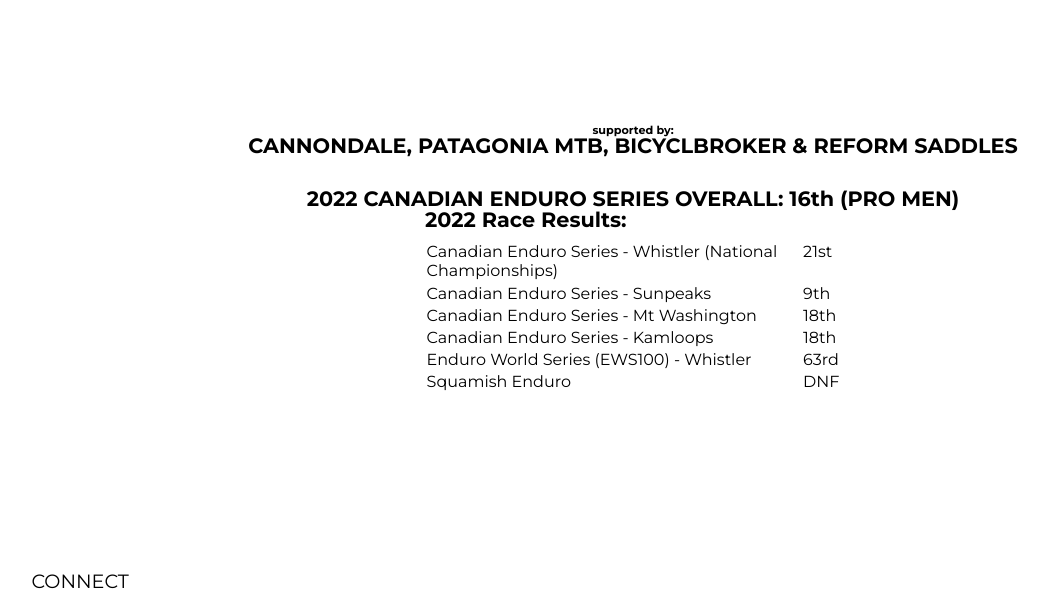
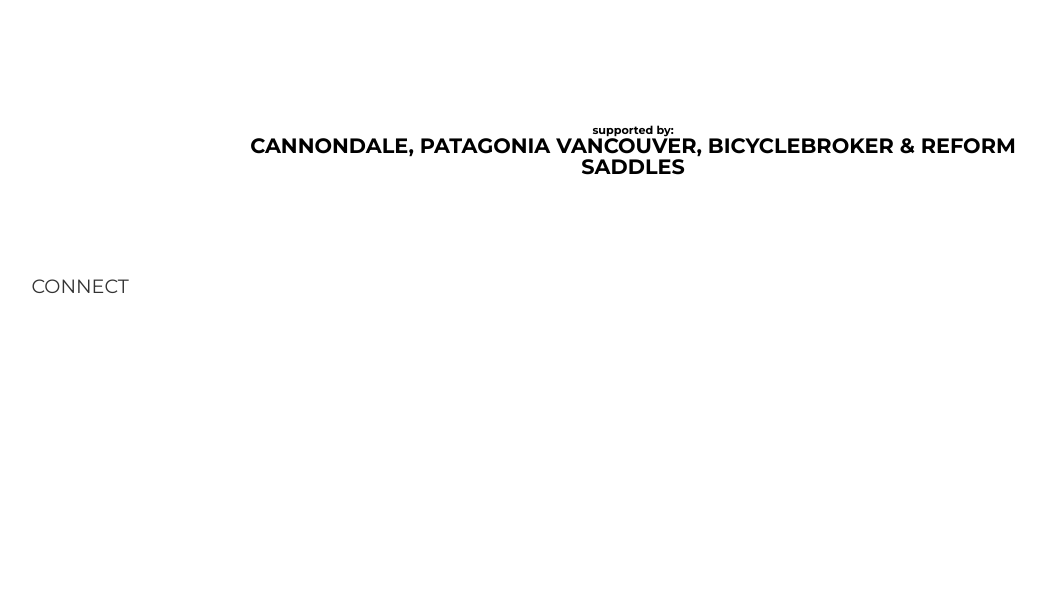
Before and after one commit to alecsuriyuth/alecsuriyuth.github.io, a plain HTML site: page cycling.html in a window 1280 px wide. Shown: the part 829-1439 px from the top of the page, without its empty margins (7-1056 px from the left). After the commit the page ends 1144 px from the top, so only its background shows below. Drawn offline with Linux system fonts and the light colour scheme.

Commit message:
Update cycling.html
Removed out of date results.

```diff
--- a/cycling.html
+++ b/cycling.html
@@ -35,51 +35,53 @@
 
             <div class="sponsors">
             <h4>supported by:</h4>
-                <h3><a href="https://www.cannondale.com/en-ca">CANNONDALE</a>, <a href="https://www.patagonia.ca/shop/mountain-biking">PATAGONIA MTB</a>, <a href="https://bicyclebroker.ca/">BICYCLBROKER</a> & <a href="https://www.reformsaddle.com/">REFORM SADDLES</a></h3>
+                <h3><a href="https://www.cannondale.com/en-ca">CANNONDALE</a>, <a href="https://www.patagonia.ca/shop/mountain-biking">PATAGONIA VANCOUVER</a>, <a href="https://bicyclebroker.ca/">BICYCLEBROKER</a> & <a href="https://www.reformsaddle.com/">REFORM SADDLES</a></h3>
             <div class="sep"></div> <!-- division -->
+
+                <!--
             <h3>2022 CANADIAN ENDURO SERIES OVERALL: 16th (PRO MEN)</h3>
 
 
-
+        <!--
         <div class="schedule">
             <h3>2022 Race Results:</h3>
             <div class="wrappercyc">
-
+                <!--
                 <div class="races">
                     <table>
-                        <tr><!--tabel row-->
+                        <tr>
                             <td>Canadian Enduro Series - Whistler (National Championships)</td>
                             <td>21st</td>
-                        </tr><!--table row -->
+                        </tr>
 
-                        <tr><!--tabel row-->
+                        <tr>
                             <td>Canadian Enduro Series - Sunpeaks</td>
                             <td>9th</td>
-                        </tr><!--table row -->
+                        </tr>
 
-                        <tr><!--tabel row-->
+                        <tr>
                             <td>Canadian Enduro Series - Mt Washington</td>
                             <td>18th</td>
-                        </tr><!--table row -->
+                        </tr>
 
-                        <tr><!--tabel row-->
+                        <tr>
                             <td>Canadian Enduro Series - Kamloops</td>
                             <td>18th</td>
-                        </tr><!--table row -->
+                        </tr>
 
-                        <tr><!--tabel row-->
+                        <tr>
                             <td>Enduro World Series (EWS100) - Whistler</td>
                             <td>63rd</td>
-                        </tr><!--table row -->
+                        </tr>
 
-                        <tr><!--tabel row-->
+                        <tr>
                             <td>Squamish Enduro</td>
                             <td>DNF</td>
-                        </tr><!--table row -->
+                        </tr>
 
                     </table>
-                </div><!-- races -->
-
+                </div>
+                -->
             </div> <!-- wrappercyc -->
         </div> <!-- schedule -->
     </div> <!-- content -->
```
